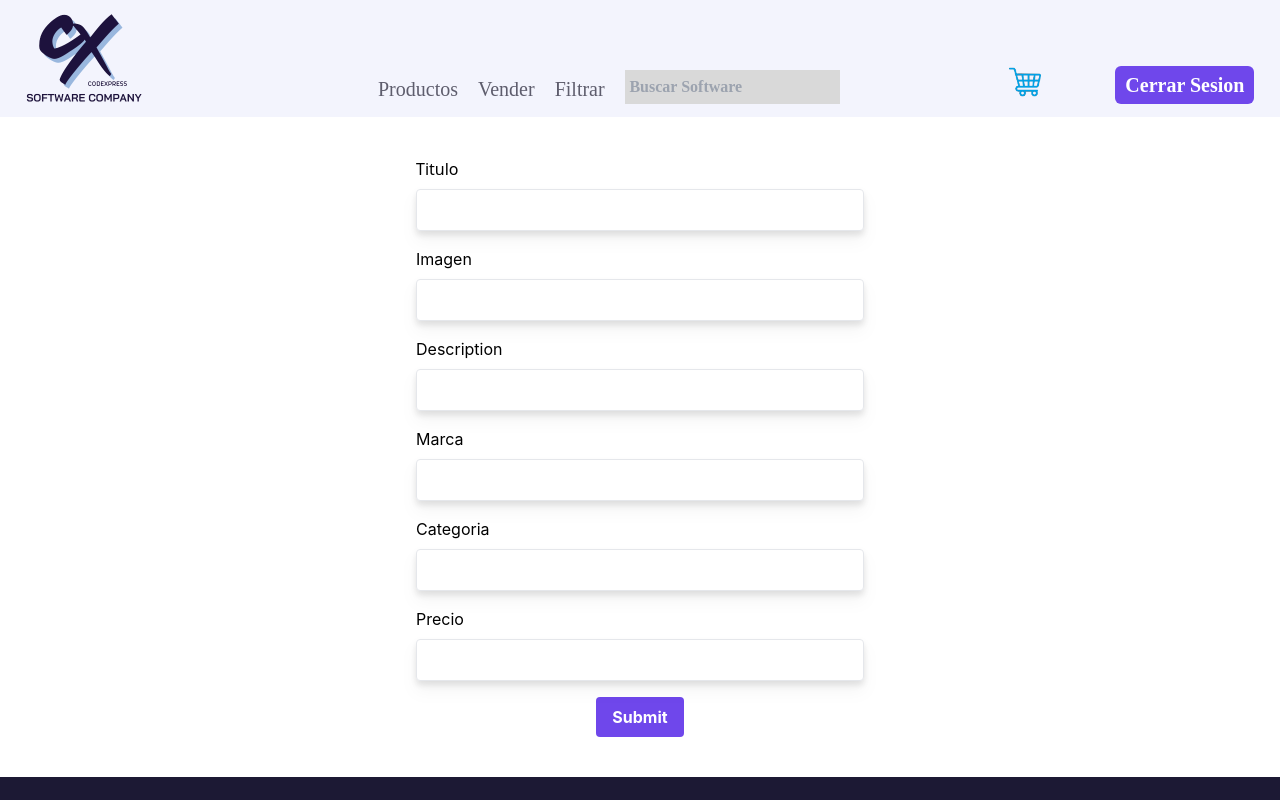
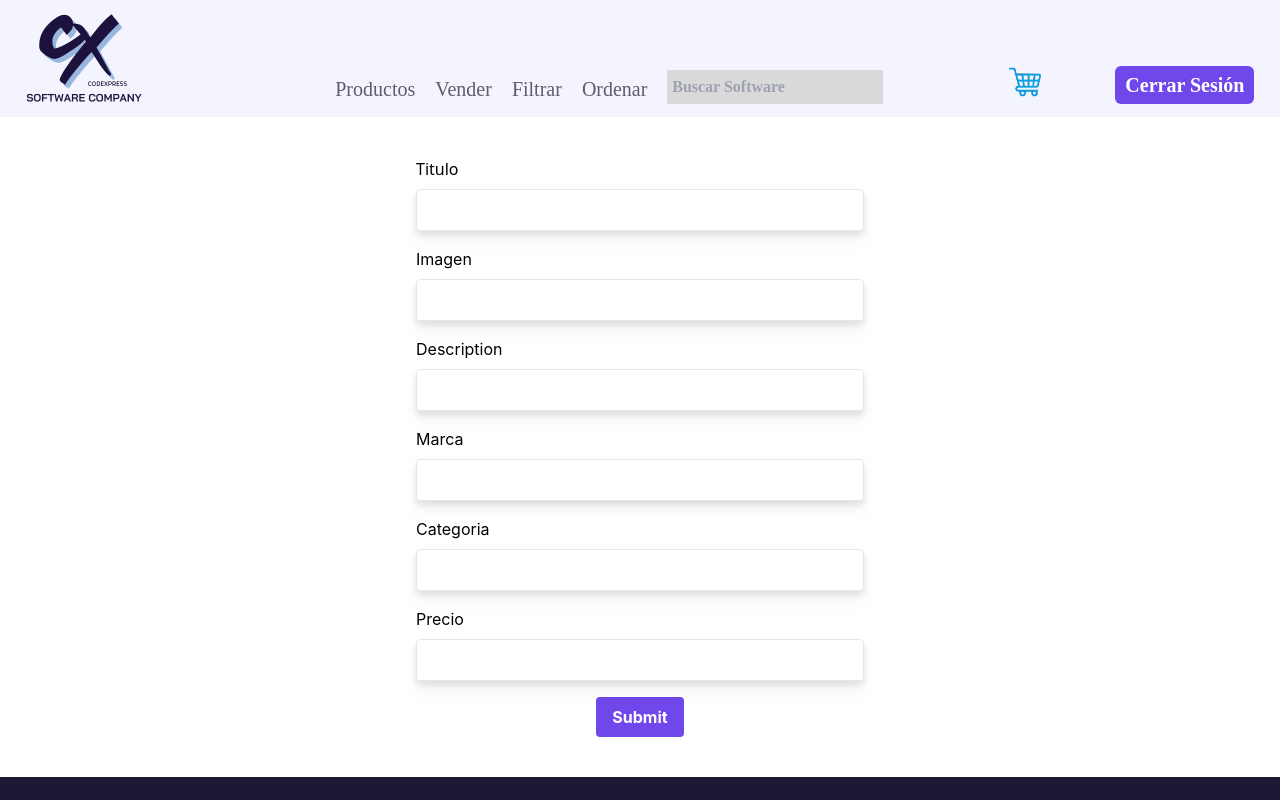
Before and after one commit to RLuna-1/ecommerce-pf-11, a React (Create React App) app in the folder client/: page /vender in a window 1280 px wide. Shown: the top 800 px of the page. Built offline with nearby package versions, Linux system fonts and the light colour scheme.

Commit message:
Comienzo de armado de filtros

```diff
--- a/client/src/components/Nav.jsx
+++ b/client/src/components/Nav.jsx
@@ -18,28 +18,72 @@ const Nav = () => {
     return (
         <div className={styles.Nav}>
           <div className={styles.DivLogo}>
-                <a href="/"><img className={styles.Logo} src={LogoClaro} alt="Logo"/></a>
-                {/*<a href="/"><img src={LogoClaro}/></a>*/}
+            <a href="/">
+              <img className={styles.Logo} src={LogoClaro} alt="Logo" />
+            </a>
           </div>
-            {pathname !== "/" && <div className={styles.DivCentral}>
-                <Link to="/home"> <button className={styles.ButtonNav}>Productos</button> </Link>
-                <Link to="/vender"> <button className={styles.ButtonNav}>Vender</button> </Link>
-                <button className={styles.ButtonNav}>Filtrar</button> {/*luego lo tranformo en desplegable*/}
-                <input className={styles.SearchBar} placeholder="Buscar Software" type="text"/>
-                {/*luego agrego el seacrh*/}
-            </div>}
+          {pathname !== "/" && (
+            <div className={styles.DivCentral}>
+              <Link to="/home">
+                <button className={styles.ButtonNav}>Productos</button>
+              </Link>
+              <Link to="/vender">
+                <button className={styles.ButtonNav}>Vender</button>
+              </Link>
+              <div className={styles.FiltroDropdown}>
+                <button className={styles.ButtonNav}>Filtrar</button>
+                <div className={styles.FiltroContent}>
+                  <label>
+                    <input type="checkbox" value="opcion1" /> Sistema Operativo
+                  </label>
+                  <label>
+                    <input type="checkbox" value="opcion2" /> Categoria
+                  </label>
+                </div>
+              </div>
+              <div className={styles.FiltroDropdown}>
+                <button className={styles.ButtonNav}>Ordenar</button>
+                <div className={styles.FiltroContent}>
+                    <select>
+                        <option value="">Ordenar por:</option>
+                        <option value="menor">Menor Precio</option>
+                        <option value="mayor">Mayor Precio</option>
+                        <option value="az">A/Z</option>
+                        <option value="za">Z/A</option>
+                    </select>
+                </div>
+              </div>
+              <input className={styles.SearchBar} placeholder="Buscar Software" type="text" />
+            </div>
+          )}
 
           <div className={styles.DivLogin}>
-                {pathname === "/" && <Link to="/home"><button className={styles.ButtonNav}>Ingresar</button> </Link>}
-                {(pathname !== "/" && pathname !== "/carrito") && <Link to="/carrito"> <button className={styles.Carrito}><img src={Carrito} alt="Carrito"/></button> </Link>}
+            {pathname === "/" && (
+              <Link to="/home">
+                <button className={styles.ButtonNav}>Ingresar</button>
+              </Link>
+            )}
+            {pathname !== "/" && pathname !== "/carrito" && (
+              <Link to="/carrito">
+                <button className={styles.Carrito}>
+                  <img src={Carrito} alt="Carrito" />
+                </button>
+              </Link>
+            )}
             {isLoggedIn ? (
-                <Link to="/login"> <button className={styles.Iniciar}>Iniciar Sesion</button> </Link>
+              <Link to="/login">
+                <button className={styles.Iniciar}>Iniciar Sesión</button>
+              </Link>
             ) : (
-                <Link to="/"> <button onClick={handleLogout} className={styles.Cerrar}>Cerrar Sesion</button> </Link>
+              <Link to="/">
+                <button onClick={handleLogout} className={styles.Cerrar}>
+                  Cerrar Sesión
+                </button>
+              </Link>
             )}
           </div>
+        </div>
+      );
+    };
 
-        </div>
-    )
-}
-export default Nav
+    export default Nav;
--- a/client/src/css/Nav.module.css
+++ b/client/src/css/Nav.module.css
@@ -110,3 +110,26 @@
 a{
     text-decoration: none;
 }
+
+.FiltroDropdown {
+  position: relative;
+  display: inline-block;
+}
+
+.FiltroContent {
+  display: none;
+  position: absolute;
+  background-color: #f9f9f9;
+  min-width: 160px;
+  box-shadow: 0px 8px 16px 0px rgba(0, 0, 0, 0.2);
+  padding: 12px 16px;
+  z-index: 1;
+}
+
+.FiltroDropdown:hover .FiltroContent {
+  display: block;
+}
+
+.FiltroContent label {
+    white-space: nowrap;
+}
```
Lines whose indentation alone changed are shown as unchanged.
